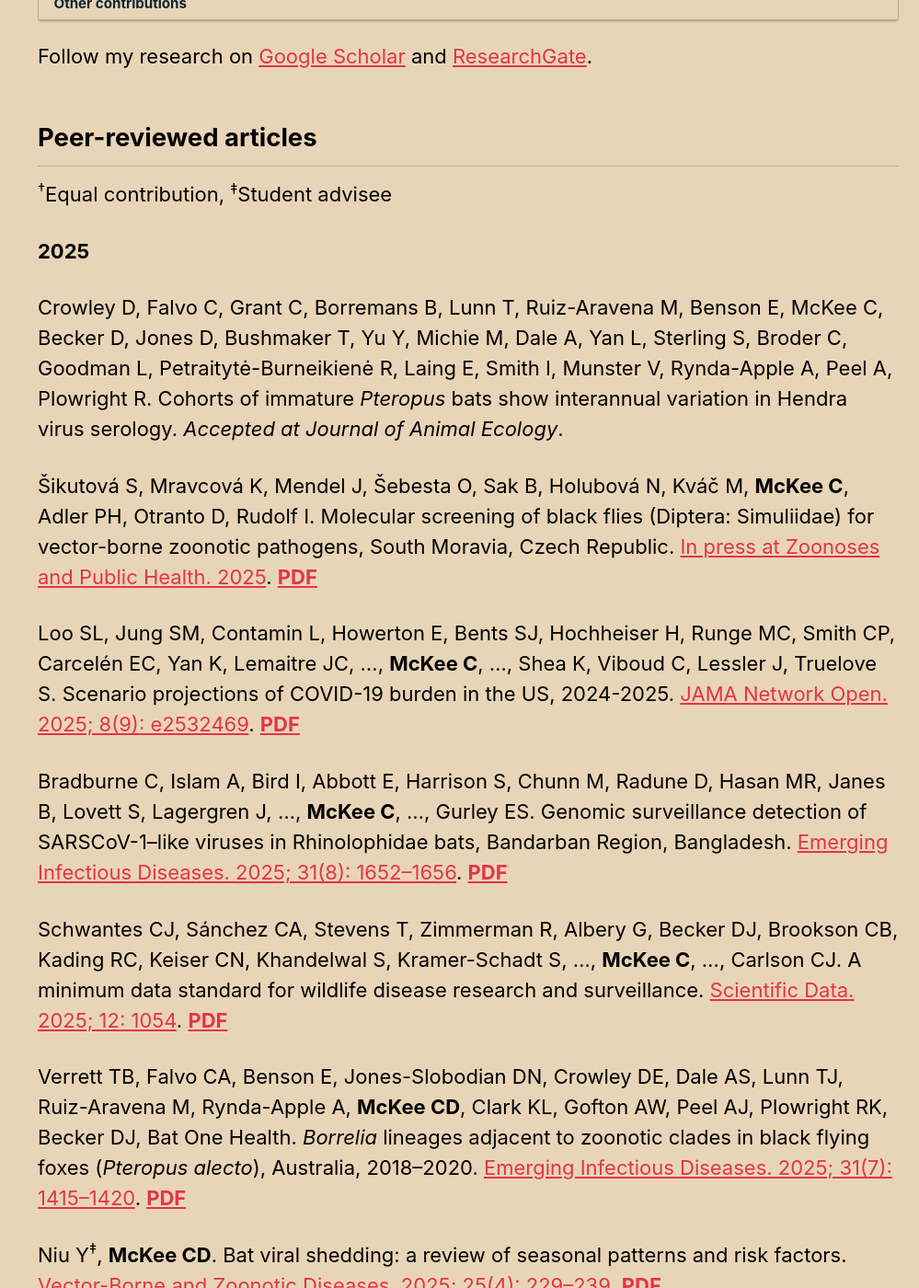
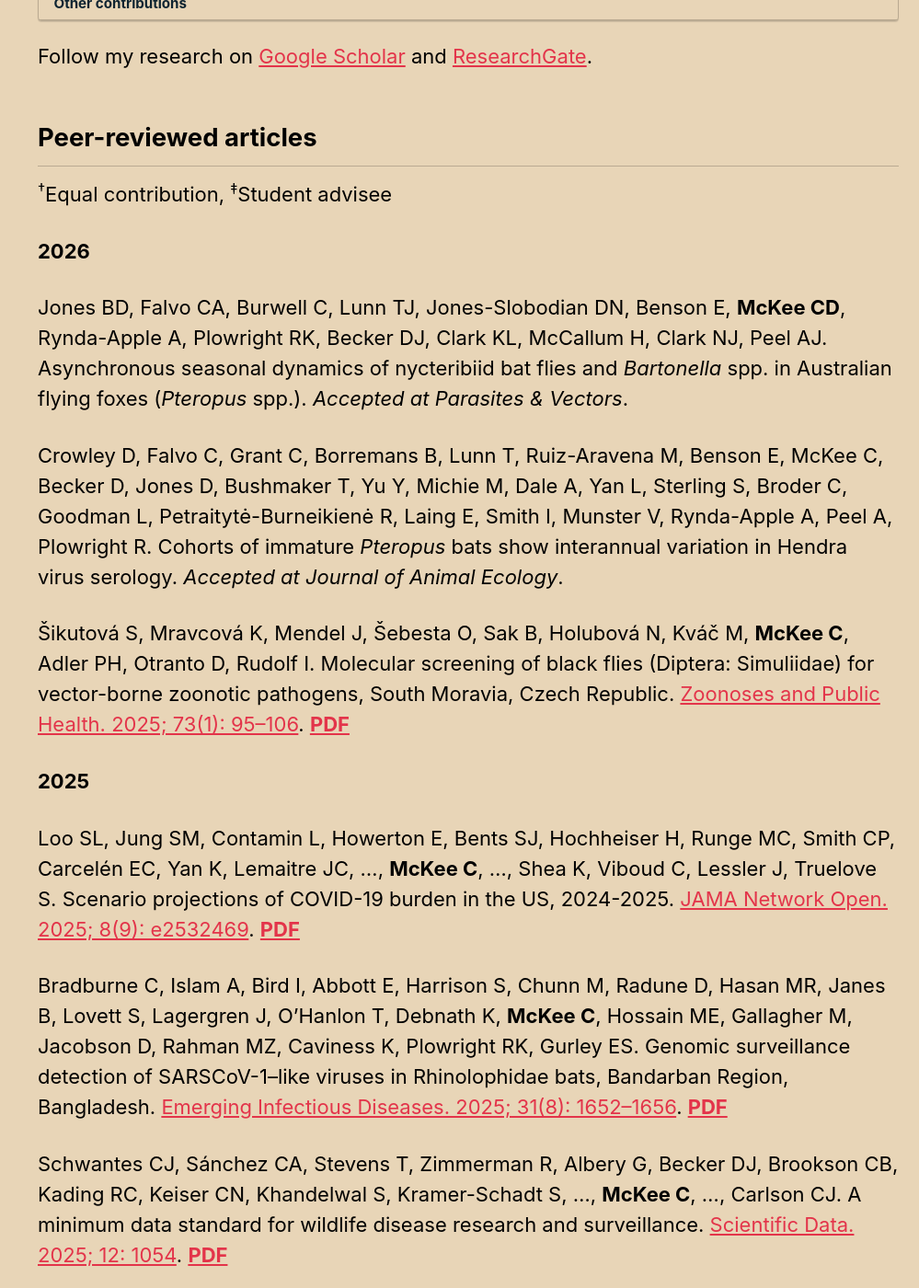
Before and after one commit to clifmckee/clifmckee.github.io, a Jekyll site: the page built from _pages/publications.md, in a window 1280 px wide and 1400 px high, scrolled down 287 px. Shown: the whole window at 92% size, without its empty margins (281-1280 px from the left). Built offline with Jekyll 4.4.1, drawn with Linux system fonts in a browser that asks for light colours; cached includes are drawn as plain includes.

Commit message:
Update publications.md

```diff
--- a/_pages/publications.md
+++ b/_pages/publications.md
@@ -14,15 +14,19 @@ Follow my research on [Google Scholar](https://scholar.google.com/citations?user
 
 <sup>†</sup>Equal contribution, <sup>‡</sup>Student advisee
 
-**2025**
+**2026**
+
+Jones BD, Falvo CA, Burwell C, Lunn TJ, Jones-Slobodian DN, Benson E, **McKee CD**, Rynda-Apple A, Plowright RK, Becker DJ, Clark KL, McCallum H, Clark NJ, Peel AJ. Asynchronous seasonal dynamics of nycteribiid bat flies and *Bartonella* spp. in Australian flying foxes (*Pteropus* spp.). *Accepted at Parasites & Vectors*.
 
 Crowley D, Falvo C, Grant C, Borremans B, Lunn T, Ruiz-Aravena M, Benson E, McKee C, Becker D, Jones D, Bushmaker T, Yu Y, Michie M, Dale A, Yan L, Sterling S, Broder C, Goodman L, Petraitytė-Burneikienė R, Laing E, Smith I, Munster V, Rynda-Apple A, Peel A, Plowright R. Cohorts of immature *Pteropus* bats show interannual variation in Hendra virus serology. *Accepted at Journal of Animal Ecology*.
 
-Šikutová S, Mravcová K, Mendel J, Šebesta O, Sak B, Holubová N, Kváč M, **McKee C**, Adler PH, Otranto D, Rudolf I. Molecular screening of black flies (Diptera: Simuliidae) for vector-borne zoonotic pathogens, South Moravia, Czech Republic. [In press at Zoonoses and Public Health. 2025](https://doi.org/10.1111/zph.70031). [**PDF**](http://clifmckee.github.io/files/2025_Sikutova_ZPH.pdf)
+Šikutová S, Mravcová K, Mendel J, Šebesta O, Sak B, Holubová N, Kváč M, **McKee C**, Adler PH, Otranto D, Rudolf I. Molecular screening of black flies (Diptera: Simuliidae) for vector-borne zoonotic pathogens, South Moravia, Czech Republic. [Zoonoses and Public Health. 2025; 73(1): 95--106](https://doi.org/10.1111/zph.70031). [**PDF**](http://clifmckee.github.io/files/2026_Sikutova_ZPH.pdf)
+
+**2025**
 
 Loo SL, Jung SM, Contamin L, Howerton E, Bents SJ, Hochheiser H, Runge MC, Smith CP, Carcelén EC, Yan K, Lemaitre JC, ..., **McKee C**, ...,  Shea K, Viboud C, Lessler J, Truelove S. Scenario projections of COVID-19 burden in the US, 2024-2025. [JAMA Network Open. 2025; 8(9): e2532469](https://doi.org/10.1001/jamanetworkopen.2025.32469). [**PDF**](http://clifmckee.github.io/files/2025_Loo_JAMA_Netw_Open.pdf)
 
-Bradburne C, Islam A, Bird I, Abbott E, Harrison S, Chunn M, Radune D, Hasan MR, Janes B, Lovett S, Lagergren J, ..., **McKee C**, ..., Gurley ES. Genomic surveillance detection of SARSCoV-1--like viruses in Rhinolophidae bats, Bandarban Region, Bangladesh. [Emerging Infectious Diseases. 2025; 31(8): 1652--1656](https://doi.org/10.3201/eid3108.250071). [**PDF**](http://clifmckee.github.io/files/2025_Bradburne_EID.pdf)
+Bradburne C, Islam A, Bird I, Abbott E, Harrison S, Chunn M, Radune D, Hasan MR, Janes B, Lovett S, Lagergren J, O'Hanlon T, Debnath K, **McKee C**, Hossain ME, Gallagher M, Jacobson D, Rahman MZ, Caviness K, Plowright RK, Gurley ES. Genomic surveillance detection of SARSCoV-1--like viruses in Rhinolophidae bats, Bandarban Region, Bangladesh. [Emerging Infectious Diseases. 2025; 31(8): 1652--1656](https://doi.org/10.3201/eid3108.250071). [**PDF**](http://clifmckee.github.io/files/2025_Bradburne_EID.pdf)
 
 Schwantes CJ, Sánchez CA, Stevens T, Zimmerman R, Albery G, Becker DJ, Brookson CB, Kading RC, Keiser CN, Khandelwal S, Kramer-Schadt S, ..., **McKee C**, ..., Carlson CJ. A minimum data standard for wildlife disease research and surveillance. [Scientific Data. 2025; 12: 1054](https://doi.org/10.1038/s41597-025-05332-x). [**PDF**](http://clifmckee.github.io/files/2025_Schwantes_SciData.pdf)
 
```
